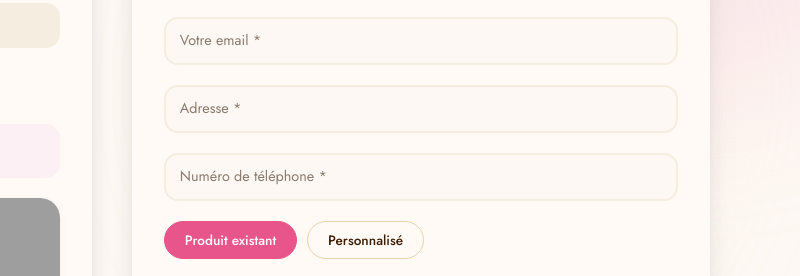
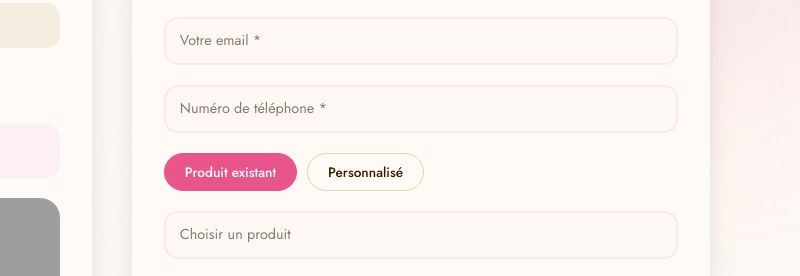
Before and after one commit to zznkch/delicee, a plain HTML site: page contact.html in a window 1280 px wide. Shown: the part 383-659 px from the top of the page, 480-1280 px from the left. Drawn offline with nearby package versions, Linux system fonts and the light colour scheme; grey boxes are pictures that could not be loaded; a web font is replaced by a local one.

Commit message:
Update contact.html

```diff
--- a/contact.html
+++ b/contact.html
@@ -105,10 +105,6 @@
                             <label>Votre email *</label>
                         </div>
                         <div class="form-group">
-                            <input type="text" name="Adresse" placeholder=" " required>
-                            <label>Adresse *</label>
-                        </div>
-                        <div class="form-group">
                             <input type="tel" name="Telephone" placeholder=" " required>
                             <label>Numéro de téléphone *</label>
                         </div>
```
